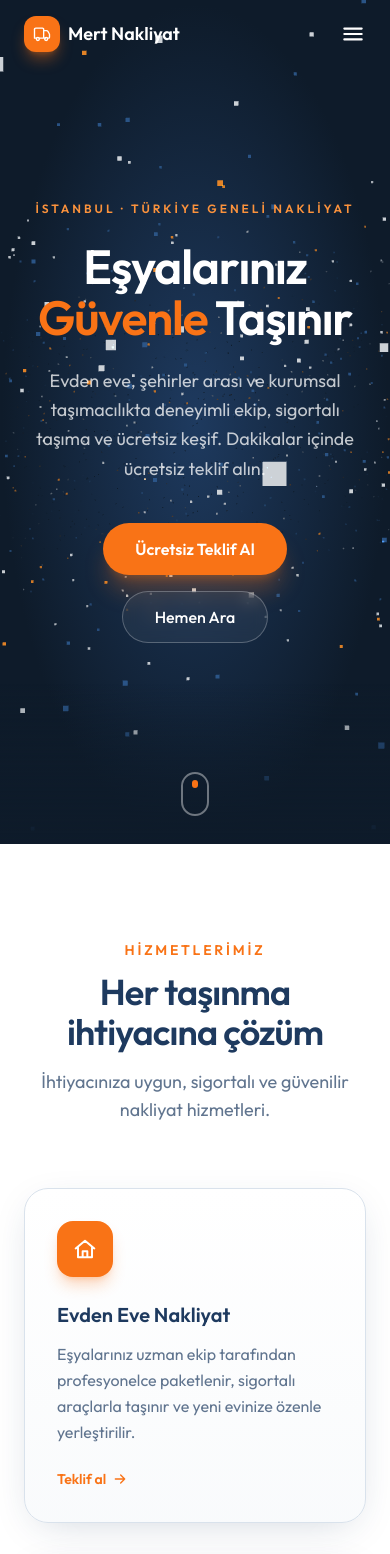
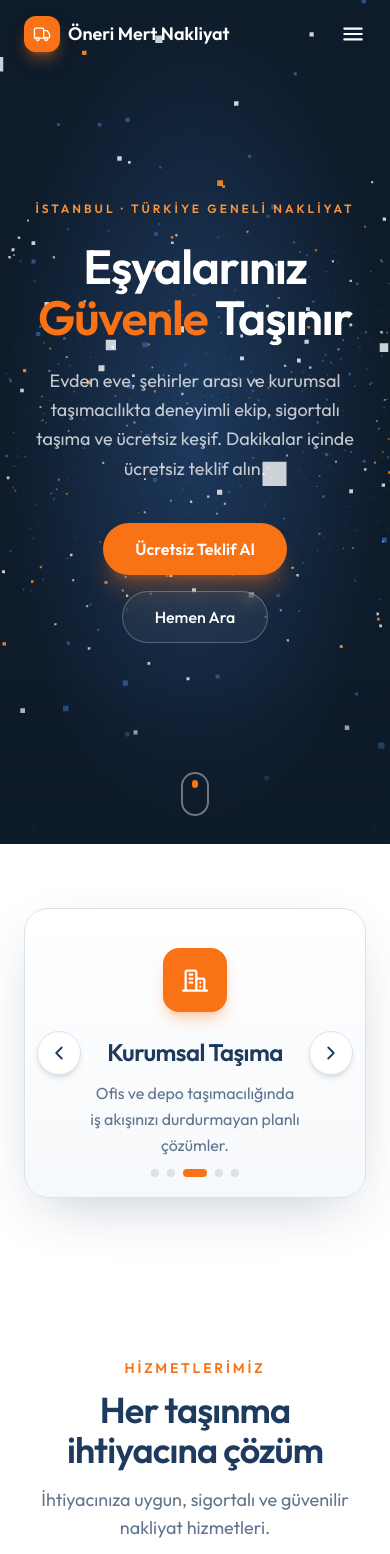
Before and after one commit to IhsanOmerKutuk/mert-nakliyat, a Next.js app: page / in a window 390 px wide. Shown: the top 1554 px of the page. Built offline with nearby package versions, Linux system fonts and the light colour scheme.

Commit message:
oneri mert nakliyat guncellendi

```diff
--- a/app/components/Footer.tsx
+++ b/app/components/Footer.tsx
@@ -35,7 +35,7 @@ export default function Footer() {
                   <circle cx="17" cy="18" r="1.8" stroke="currentColor" strokeWidth="1.6" />
                 </svg>
               </span>
-              Mert Nakliyat
+              Öneri Mert Nakliyat
             </div>
             <p className="mt-4 max-w-sm leading-relaxed text-white/60">
               İstanbul merkezli, Türkiye geneli evden eve, şehirler arası ve kurumsal
@@ -86,7 +86,7 @@ export default function Footer() {
         </div>
 
         <div className="mt-12 flex flex-col items-center justify-between gap-4 border-t border-white/10 pt-8 text-sm text-white/50 sm:flex-row">
-          <p>© {new Date().getFullYear()} Mert Nakliyat. Tüm hakları saklıdır.</p>
+          <p>© {new Date().getFullYear()} Öneri Mert Nakliyat. Tüm hakları saklıdır.</p>
           <p>İstanbul · Türkiye geneli güvenli taşımacılık</p>
         </div>
       </div>
--- a/app/components/Navbar.tsx
+++ b/app/components/Navbar.tsx
@@ -45,7 +45,7 @@ export default function Navbar() {
               <circle cx="17" cy="18" r="1.8" stroke="currentColor" strokeWidth="1.6" />
             </svg>
           </span>
-          Mert Nakliyat
+          Öneri Mert Nakliyat
         </a>
 
         <div className="hidden items-center gap-8 md:flex">
--- /dev/null
+++ b/app/components/ServiceSlider.tsx
@@ -0,0 +1,196 @@
+"use client";
+
+import { AnimatePresence, motion } from "framer-motion";
+import { useCallback, useEffect, useState } from "react";
+
+const EASE = [0.21, 0.47, 0.32, 0.98] as const;
+const AUTO_PLAY_MS = 3000;
+
+type Slide = {
+  title: string;
+  desc: string;
+  icon: React.ReactNode;
+};
+
+const SLIDES: Slide[] = [
+  {
+    title: "Evden Eve Nakliyat",
+    desc: "Paketleme, taşıma ve montaj dahil anahtar teslim ev taşıma hizmeti.",
+    icon: (
+      <path
+        d="M4 11.5 12 5l8 6.5M6 10v9h12v-9M10 19v-5h4v5"
+        stroke="currentColor"
+        strokeWidth="1.7"
+        strokeLinecap="round"
+        strokeLinejoin="round"
+      />
+    ),
+  },
+  {
+    title: "Şehirler Arası Nakliyat",
+    desc: "81 ile sigortalı araçlarla zamanında ve hasarsız adrese teslimat.",
+    icon: (
+      <path
+        d="M3 16V8.5A1.5 1.5 0 0 1 4.5 7H13v9M13 10h3.5a2 2 0 0 1 1.7 1l1.5 2.4a2 2 0 0 1 .3 1V16M3 16h2m6 0H8m9 0h2m-2 0a2 2 0 1 1-4 0 2 2 0 0 1 4 0Zm-12 0a2 2 0 1 1 0 .1Z"
+        stroke="currentColor"
+        strokeWidth="1.7"
+        strokeLinecap="round"
+        strokeLinejoin="round"
+      />
+    ),
+  },
+  {
+    title: "Kurumsal Taşıma",
+    desc: "Ofis ve depo taşımacılığında iş akışınızı durdurmayan planlı çözümler.",
+    icon: (
+      <path
+        d="M5 20V6a1 1 0 0 1 1-1h6a1 1 0 0 1 1 1v14M13 11h5a1 1 0 0 1 1 1v8M3 20h18M8 8h2M8 11h2M8 14h2M16 14h0M16 17h0"
+        stroke="currentColor"
+        strokeWidth="1.7"
+        strokeLinecap="round"
+        strokeLinejoin="round"
+      />
+    ),
+  },
+  {
+    title: "Konser Organizasyonu",
+    desc: "Sahne, ses ve ışık ekipmanlarının güvenli kurulum ve taşıması.",
+    icon: (
+      <>
+        <path
+          d="M9 17V5l10-2v12"
+          stroke="currentColor"
+          strokeWidth="1.7"
+          strokeLinecap="round"
+          strokeLinejoin="round"
+        />
+        <circle cx="6" cy="17" r="3" stroke="currentColor" strokeWidth="1.7" />
+        <circle cx="16" cy="15" r="3" stroke="currentColor" strokeWidth="1.7" />
+      </>
+    ),
+  },
+  {
+    title: "Miting Organizasyonu",
+    desc: "Büyük etkinliklerde ekipman ve malzemenin hızlı, koordineli sevkiyatı.",
+    icon: (
+      <>
+        <path
+          d="M4 10v4a1 1 0 0 0 1 1h2l4 4V5L7 9H5a1 1 0 0 0-1 1Z"
+          stroke="currentColor"
+          strokeWidth="1.7"
+          strokeLinecap="round"
+          strokeLinejoin="round"
+        />
+        <path d="M15 9a4 4 0 0 1 0 6" stroke="currentColor" strokeWidth="1.7" strokeLinecap="round" />
+        <path d="M18 6.5a7 7 0 0 1 0 11" stroke="currentColor" strokeWidth="1.7" strokeLinecap="round" />
+      </>
+    ),
+  },
+];
+
+const variants = {
+  enter: (dir: number) => ({ x: dir > 0 ? 90 : -90, opacity: 0 }),
+  center: { x: 0, opacity: 1 },
+  exit: (dir: number) => ({ x: dir > 0 ? -90 : 90, opacity: 0 }),
+};
+
+export default function ServiceSlider() {
+  // [aktif slayt, yön] — yön (1: ileri, -1: geri) animasyonun nereden geleceğini belirler.
+  const [[index, direction], setState] = useState<[number, number]>([0, 0]);
+  const [paused, setPaused] = useState(false);
+
+  const goTo = useCallback((next: number, dir: number) => {
+    setState([(next + SLIDES.length) % SLIDES.length, dir]);
+  }, []);
+
+  const paginate = useCallback(
+    (dir: number) => goTo(index + dir, dir),
+    [goTo, index],
+  );
+
+  // 3 saniyede bir otomatik geçiş; hover sırasında duraklar.
+  useEffect(() => {
+    if (paused) return;
+    const id = setInterval(() => paginate(1), AUTO_PLAY_MS);
+    return () => clearInterval(id);
+  }, [paginate, paused]);
+
+  const active = SLIDES[index];
+
+  return (
+    <section className="bg-white py-16 sm:py-20" aria-label="Hizmet vitrini">
+      <div className="mx-auto max-w-5xl px-6">
+        <div
+          className="relative overflow-hidden rounded-3xl border border-brand-navy-100 bg-gradient-to-b from-white to-brand-navy-50/60 shadow-[0_20px_60px_-20px_rgba(30,58,95,0.3)]"
+          onMouseEnter={() => setPaused(true)}
+          onMouseLeave={() => setPaused(false)}
+        >
+          <div className="relative h-72 sm:h-80">
+            <AnimatePresence custom={direction} initial={false}>
+              <motion.div
+                key={index}
+                custom={direction}
+                variants={variants}
+                initial="enter"
+                animate="center"
+                exit="exit"
+                transition={{ duration: 0.55, ease: EASE }}
+                className="absolute inset-0 flex flex-col items-center justify-center px-16 text-center"
+              >
+                <div className="mb-6 inline-grid h-16 w-16 place-items-center rounded-2xl bg-brand-orange text-white shadow-lg shadow-brand-orange/30">
+                  <svg width="32" height="32" viewBox="0 0 24 24" fill="none" aria-hidden>
+                    {active.icon}
+                  </svg>
+                </div>
+                <h3 className="text-2xl font-semibold tracking-tight text-brand-navy sm:text-3xl">
+                  {active.title}
+                </h3>
+                <p className="mt-3 max-w-md leading-relaxed text-brand-navy/70">
+                  {active.desc}
+                </p>
+              </motion.div>
+            </AnimatePresence>
+          </div>
+
+          {/* Sol / sağ ok butonları */}
+          <button
+            type="button"
+            onClick={() => paginate(-1)}
+            aria-label="Önceki hizmet"
+            className="absolute left-3 top-1/2 z-10 grid h-11 w-11 -translate-y-1/2 place-items-center rounded-full border border-brand-navy-100 bg-white/90 text-brand-navy shadow-md backdrop-blur transition hover:bg-brand-orange hover:text-white sm:left-5"
+          >
+            <svg width="22" height="22" viewBox="0 0 24 24" fill="none" aria-hidden>
+              <path d="M15 6l-6 6 6 6" stroke="currentColor" strokeWidth="2" strokeLinecap="round" strokeLinejoin="round" />
+            </svg>
+          </button>
+          <button
+            type="button"
+            onClick={() => paginate(1)}
+            aria-label="Sonraki hizmet"
+            className="absolute right-3 top-1/2 z-10 grid h-11 w-11 -translate-y-1/2 place-items-center rounded-full border border-brand-navy-100 bg-white/90 text-brand-navy shadow-md backdrop-blur transition hover:bg-brand-orange hover:text-white sm:right-5"
+          >
+            <svg width="22" height="22" viewBox="0 0 24 24" fill="none" aria-hidden>
+              <path d="M9 6l6 6-6 6" stroke="currentColor" strokeWidth="2" strokeLinecap="round" strokeLinejoin="round" />
+            </svg>
+          </button>
+
+          {/* Sayfa noktaları */}
+          <div className="absolute inset-x-0 bottom-5 flex justify-center gap-2">
+            {SLIDES.map((slide, i) => (
+              <button
+                key={slide.title}
+                type="button"
+                onClick={() => goTo(i, i > index ? 1 : -1)}
+                aria-label={`${slide.title} slaytına git`}
+                aria-current={i === index}
+                className={`h-2 rounded-full transition-all ${
+                  i === index ? "w-6 bg-brand-orange" : "w-2 bg-brand-navy-100 hover:bg-brand-navy-400"
+                }`}
+              />
+            ))}
+          </div>
+        </div>
+      </div>
+    </section>
+  );
+}
--- a/app/components/Services.tsx
+++ b/app/components/Services.tsx
@@ -44,6 +44,23 @@ const SERVICES = [
       />
     ),
   },
+  {
+    title: "Etkinlik ve Organizasyon Taşımacılığı",
+    desc: "Konserler, mitingler, fuarlar ve özel etkinlikler için profesyonel ekipman ve malzeme taşıma hizmeti.",
+    icon: (
+      <>
+        <path
+          d="M9 17V5l10-2v12"
+          stroke="currentColor"
+          strokeWidth="1.7"
+          strokeLinecap="round"
+          strokeLinejoin="round"
+        />
+        <circle cx="6" cy="17" r="3" stroke="currentColor" strokeWidth="1.7" />
+        <circle cx="16" cy="15" r="3" stroke="currentColor" strokeWidth="1.7" />
+      </>
+    ),
+  },
 ];
 
 export default function Services() {
@@ -68,7 +85,7 @@ export default function Services() {
           </p>
         </motion.div>
 
-        <div className="mt-16 grid gap-8 [perspective:1200px] md:grid-cols-3">
+        <div className="mt-16 grid gap-8 [perspective:1200px] sm:grid-cols-2 lg:grid-cols-4">
           {SERVICES.map((s, i) => (
             <motion.article
               key={s.title}
--- a/app/components/WhyUs.tsx
+++ b/app/components/WhyUs.tsx
@@ -60,7 +60,7 @@ export default function WhyUs() {
           className="mx-auto max-w-2xl text-center"
         >
           <p className="text-sm font-semibold uppercase tracking-[0.2em] text-brand-orange-400">
-            Neden Mert Nakliyat?
+            Neden Öneri Mert Nakliyat?
           </p>
           <h2 className="mt-3 text-4xl font-semibold tracking-tight sm:text-5xl">
             Rakamlarla güvenin adı
--- a/app/layout.tsx
+++ b/app/layout.tsx
@@ -10,14 +10,14 @@ const outfit = Outfit({
 
 export const metadata: Metadata = {
   title: {
-    default: "Mert Nakliyat — İstanbul Evden Eve ve Şehirler Arası Nakliyat",
-    template: "%s · Mert Nakliyat",
+    default: "Öneri Mert Nakliyat — İstanbul Evden Eve ve Şehirler Arası Nakliyat",
+    template: "%s · Öneri Mert Nakliyat",
   },
   description:
-    "Mert Nakliyat ile İstanbul içi ve şehirler arası evden eve, kurumsal taşımacılık. Sigortalı taşıma, ücretsiz keşif ve hızlı teklif.",
+    "Öneri Mert Nakliyat ile İstanbul içi ve şehirler arası evden eve, kurumsal taşımacılık. Sigortalı taşıma, ücretsiz keşif ve hızlı teklif.",
   metadataBase: new URL("https://mertnakliyat.example"),
   openGraph: {
-    title: "Mert Nakliyat — Güvenli ve Profesyonel Taşımacılık",
+    title: "Öneri Mert Nakliyat — Güvenli ve Profesyonel Taşımacılık",
     description:
       "İstanbul merkezli, Türkiye geneli evden eve ve kurumsal nakliyat hizmeti. Ücretsiz teklif alın.",
     locale: "tr_TR",
--- a/app/page.tsx
+++ b/app/page.tsx
@@ -1,5 +1,6 @@
 import Navbar from "./components/Navbar";
 import Hero from "./components/Hero";
+import ServiceSlider from "./components/ServiceSlider";
 import Services from "./components/Services";
 import WhyUs from "./components/WhyUs";
 import HowItWorks from "./components/HowItWorks";
@@ -13,6 +14,7 @@ export default function Home() {
       <Navbar />
       <main className="flex-1">
         <Hero />
+        <ServiceSlider />
         <Services />
         <WhyUs />
         <HowItWorks />
```
Also changed, not shown: .claude/settings.local.json.
